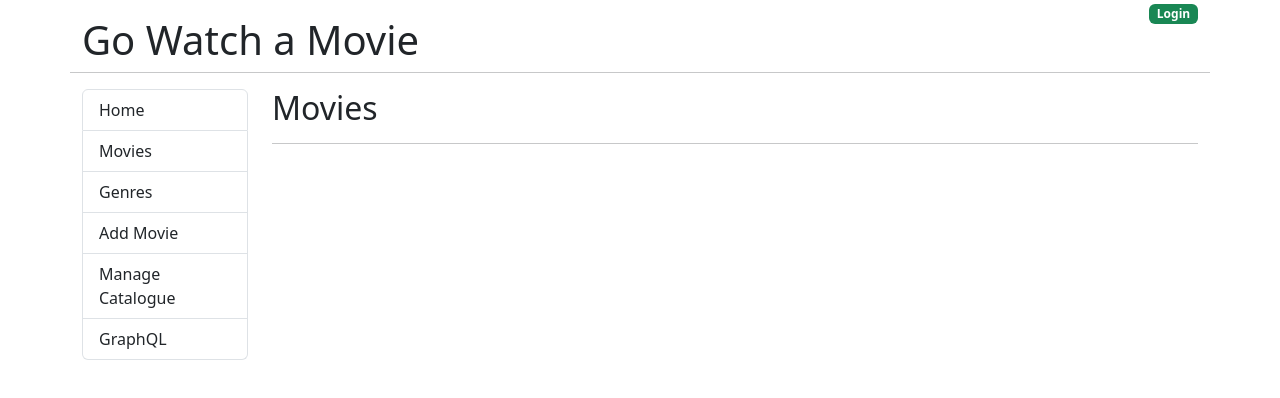
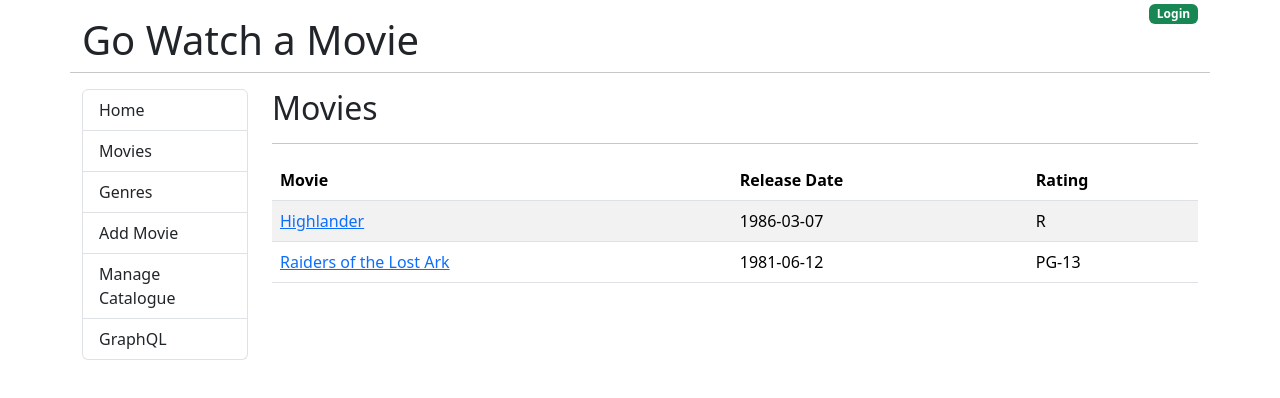
Before and after one commit to kareypowell/go-movies-front-end, a React (Create React App) app: page /movies in a window 1280 px wide. Shown: the top 398 px of the page. Built offline with nearby package versions, Linux system fonts and the light colour scheme.

Commit message:
Add routing for movies component

```diff
--- a/src/components/Movies.js
+++ b/src/components/Movies.js
@@ -1,9 +1,58 @@
+import { useEffect, useState } from "react";
+import { Link } from "react-router-dom";
 
 const Movies = () => {
+  const [movies, setMovies] = useState([]);
+
+  useEffect( () => {
+    let moviesList = [
+      {
+        id: 1,
+        title: "Highlander",
+        release_date: "1986-03-07",
+        runtime: 116,
+        mpaa_rating: "R",
+        description: "Some long description",
+      },
+      {
+        id: 2,
+        title: "Raiders of the Lost Ark",
+        release_date: "1981-06-12",
+        runtime: 115,
+        mpaa_rating: "PG-13",
+        description: "Some long description",
+      },
+    ];
+
+    setMovies(moviesList)
+  }, []);
+
   return (
       <div>
         <h2>Movies</h2>
         <hr />
+        <table className="table table-striped table-hover">
+          <thead>
+            <tr>
+              <th>Movie</th>
+              <th>Release Date</th>
+              <th>Rating</th>
+            </tr>
+          </thead>
+          <tbody>
+            {movies.map((m) => (
+              <tr key={m.id}>
+                <td>
+                  <Link to={`/movies/${m.id}`}>
+                    {m.title}
+                  </Link>
+                </td>
+                <td>{m.release_date}</td>
+                <td>{m.mpaa_rating}</td>
+              </tr>
+            ))}
+          </tbody>
+        </table>
       </div>
   );
 }
--- a/src/index.js
+++ b/src/index.js
@@ -4,6 +4,7 @@
 import { RouterProvider, createBrowserRouter } from 'react-router-dom';
 import ErrorPage from './components/ErrorPage';
 import Home from './components/Home';
+import Movie from './components/Movie';
 import Movies from './components/Movies';
 import Genres from './components/Genres';
 import EditMovie from './components/EditMovie';
@@ -19,6 +20,7 @@
     children: [
       { index: true, element: <Home /> },
       { path: "/movies", element: <Movies /> },
+      { path: "/movies/:id", element: <Movie /> },
       { path: "/genres", element: <Genres /> },
       { path: "/admin/movie/0", element: <EditMovie /> },
       { path: "/manage-catalogue", element: <ManageCatalogue /> },
```
